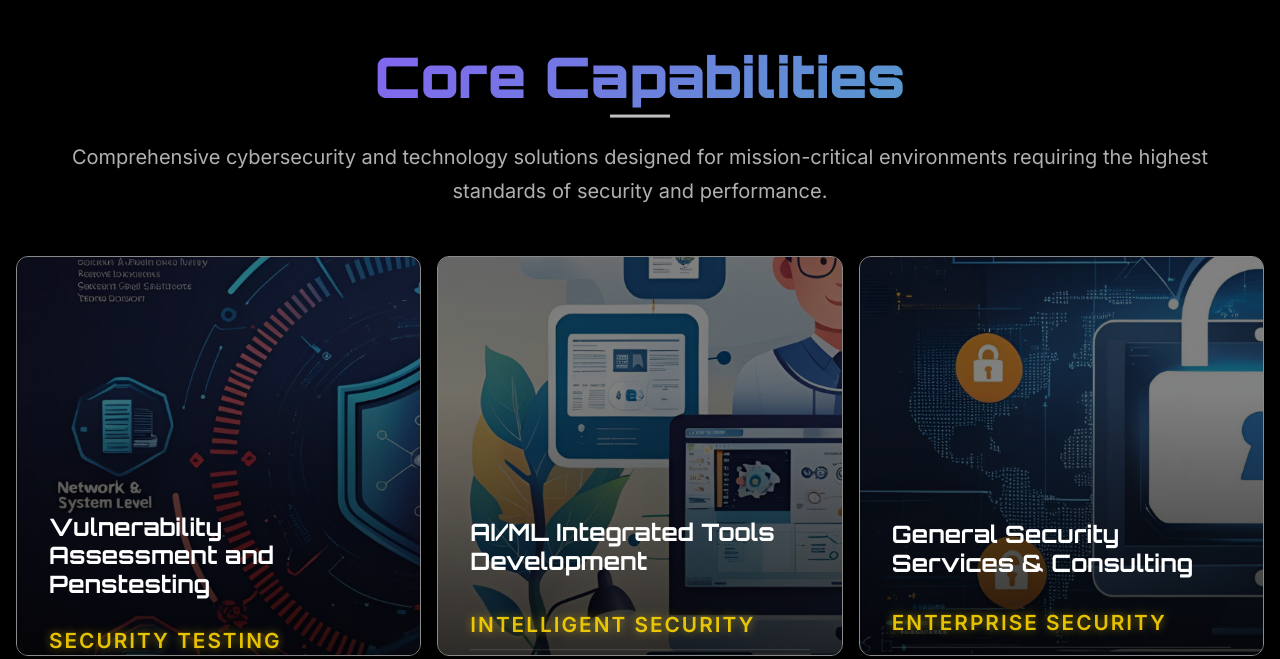
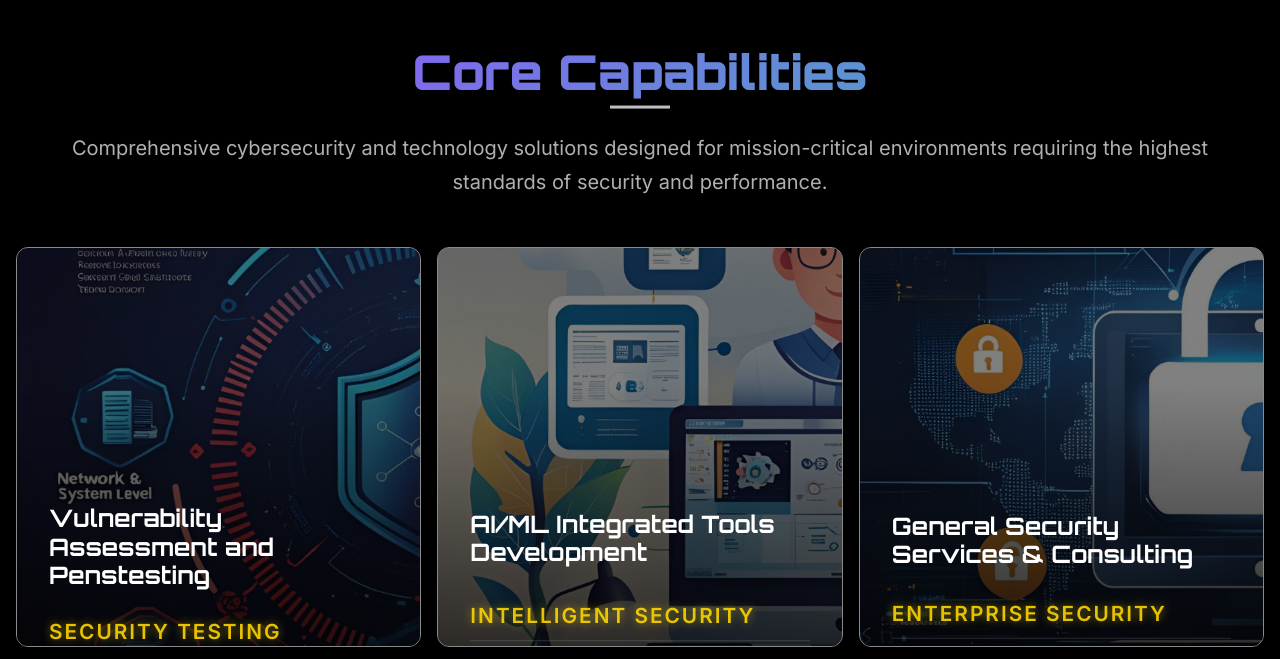
Before and after one commit to Antonyshane14/deployed_r12_website, a website: page index.html in a window 1280 px wide. Shown: the part 902-1561 px from the top of the page. Drawn offline with nearby package versions, Linux system fonts and the light colour scheme.

Commit message:
Update styles.css

```diff
--- a/css/styles.css
+++ b/css/styles.css
@@ -1747,7 +1747,7 @@ section {
     }
 }
 .section-title {
-    font-size: clamp(3.5rem, 3vw, 2.2rem);
+    font-size: clamp(3rem, 3vw, 2.2rem);
     font-weight: 800;
     margin-bottom: 0.5rem;
     background: linear-gradient(135deg, #00d4ff, #8b5cf6, #00ff88);
```
